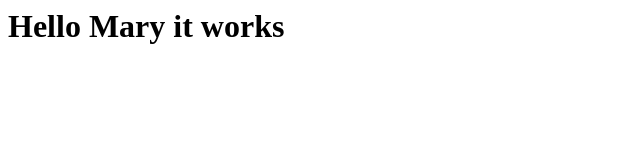
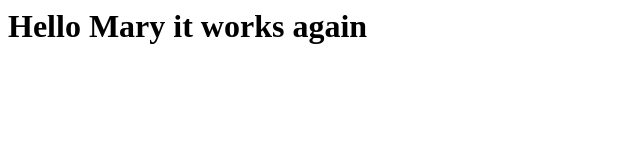
Before and after one commit to Marywangare907/mary-portfolio, a plain HTML site: page index.html in a window 1280 px wide. Shown: the whole page, without its empty margins (0-640 px from the left). Drawn offline with Linux system fonts and the light colour scheme.

Commit message:
Update index.html

```diff
--- a/index.html
+++ b/index.html
@@ -1 +1 @@
-<h1> Hello Mary it works </h1>
+<h1> Hello Mary it works again </h1>
```
